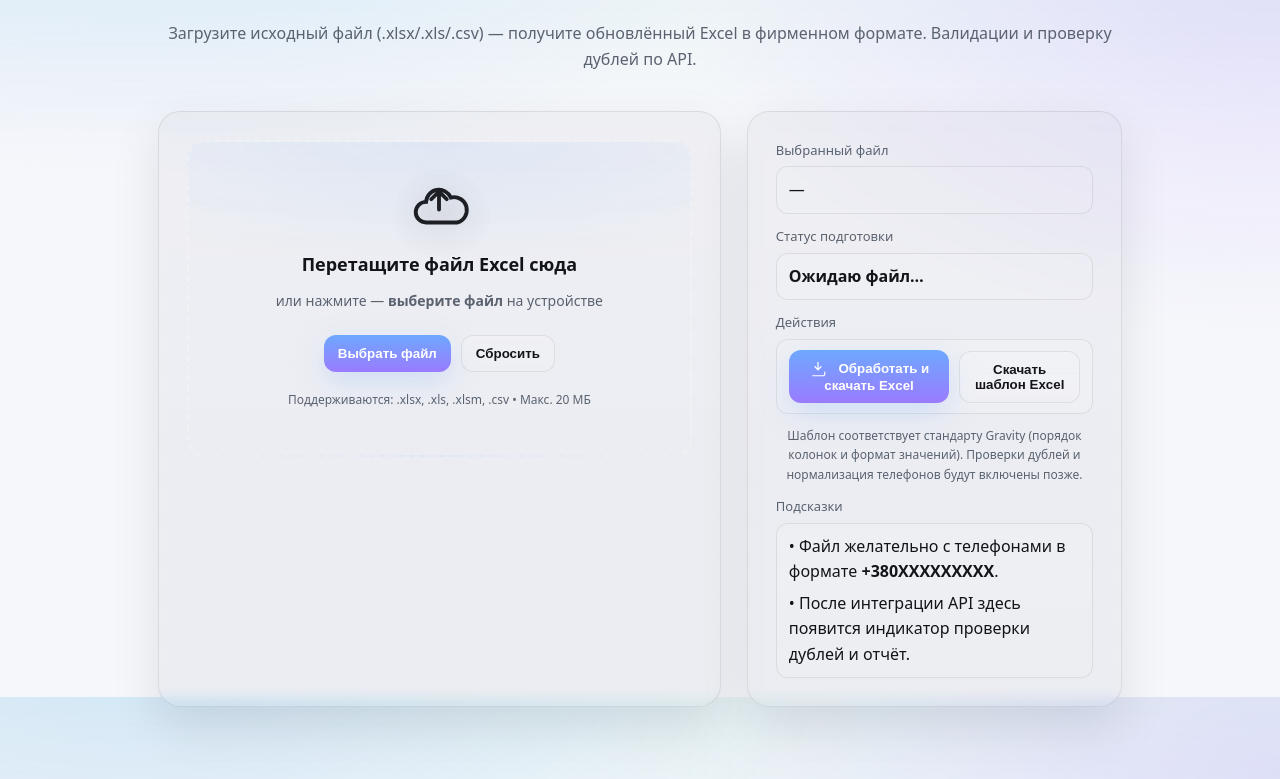
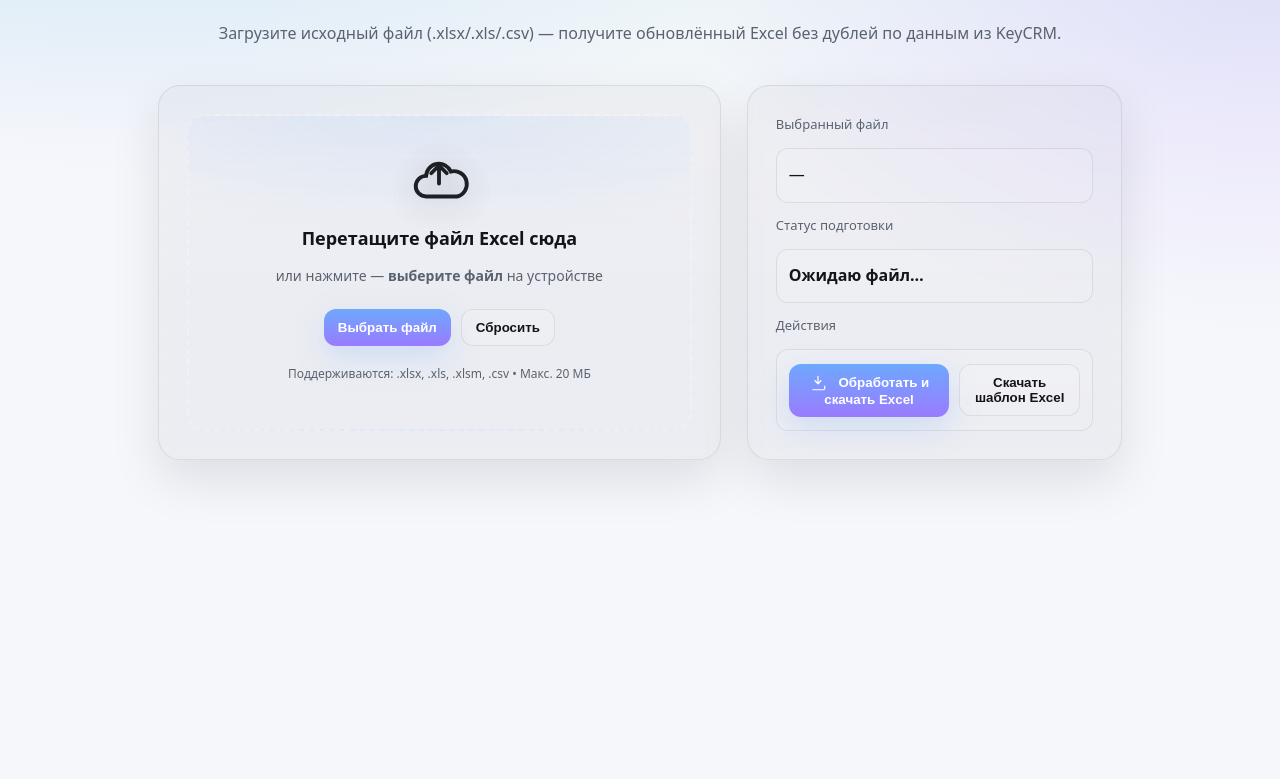
Before and after one commit to dmytro-varich/keycrm-leads-checker, a website: page index.html in a window 1280 px wide. Shown: the part 103-882 px from the top of the page. After the commit the page ends 800 px from the top, so only its background shows below. Drawn offline with Linux system fonts and the light colour scheme.

Commit message:
Update UI

```diff
--- a/index.html
+++ b/index.html
@@ -276,7 +276,7 @@
         <header class="hero">
             <h1>Импорт лидов • Обновление Excel</h1>
             <p class="subtitle">
-                Загрузите исходный файл (.xlsx/.xls/.csv) — получите обновлённый Excel в фирменном формате. Валидации и проверку дублей по API.
+                Загрузите исходный файл (.xlsx/.xls/.csv) — получите обновлённый Excel без дублей по данным из KeyCRM.
             </p>
         </header>
 
@@ -361,17 +361,17 @@
                             </button>
                         <button class="btn secondary" id="templateBtn" type="button">Скачать шаблон Excel</button>
                     </div>
-                    <div class="hint">
+                    <!-- <div class="hint">
                         Шаблон соответствует стандарту Gravity (порядок колонок и формат значений). Проверки дублей и нормализация телефонов будут включены позже.
-                    </div>
+                    </div> -->
                 </div>
-                <div class="row">
+                <!-- <div class="row">
                     <div class="label">Подсказки</div>
                     <div class="value" style="flex-direction: column; align-items: flex-start; gap: 6px">
                         <div>• Файл желательно с телефонами в формате <b>+380XXXXXXXXX</b>.</div>
                         <div>• После интеграции API здесь появится индикатор проверки дублей и отчёт.</div>
                     </div>
-                </div>
+                </div> -->
             </div>
         </section>
     </div>
```
